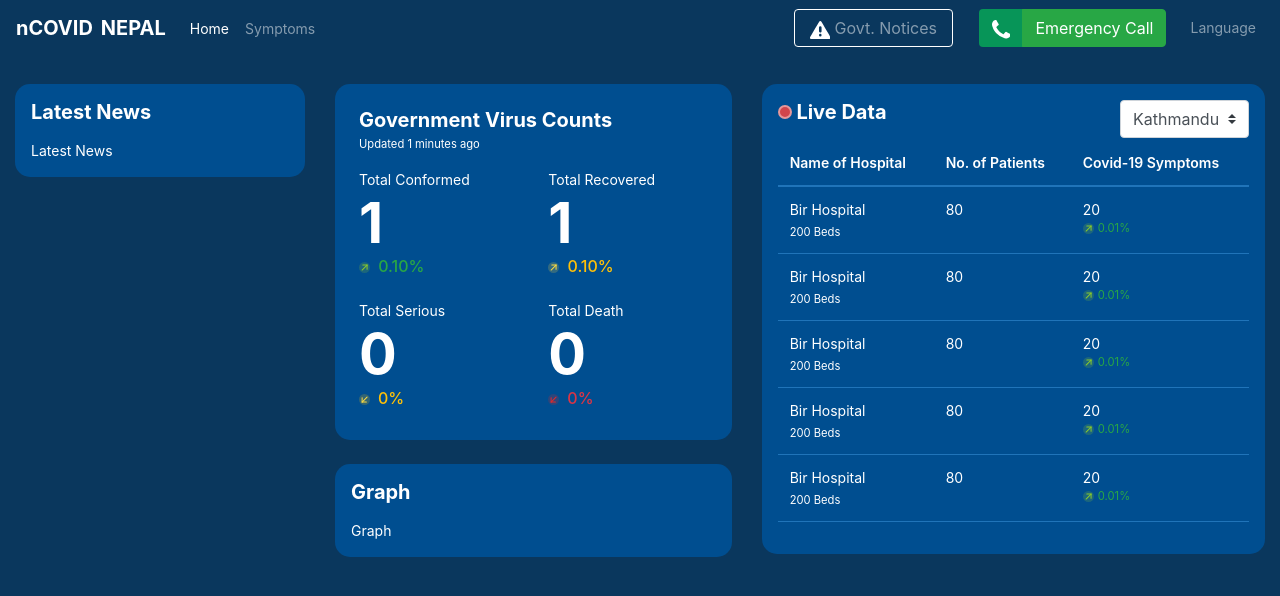
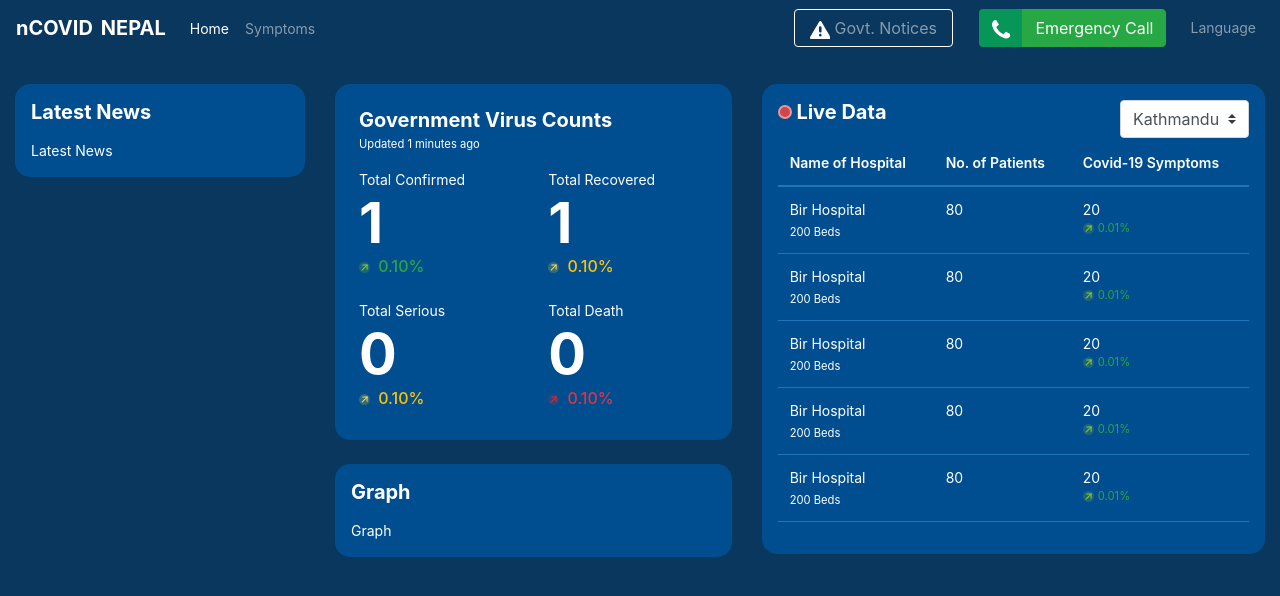
Before and after one commit to Fusemachines/covid-nepal-web, a React (Create React App) app: page / in a window 1280 px wide. Shown: the top 596 px of the page. Built offline with nearby package versions, Linux system fonts and the light colour scheme.

Commit message:
[COV-21] : Separate icons into components

```diff
--- /dev/null
+++ b/src/components/TextCaption/TextCaption.tsx
@@ -0,0 +1,20 @@
+import React, { FC } from 'react';
+import { TextCaptionIcon } from './TextCaptionIcons';
+
+interface ITextCaption {
+  type: string;
+  value: string;
+}
+
+const TextCaption: FC<ITextCaption> = props => {
+  return (
+    <div className={`h6 text-${props.type}`}>
+      <span className="mr-2">
+        <TextCaptionIcon type={props.type} />
+      </span>
+      {props.value}%
+    </div>
+  );
+};
+
+export default TextCaption;
--- /dev/null
+++ b/src/components/TextCaption/TextCaptionIcons.tsx
@@ -0,0 +1,68 @@
+import React, { FC } from 'react';
+
+const colors = {
+  success: '#8aca2b',
+  warning: '#fedb41',
+  danger: '#e42929'
+};
+
+export const TextCaptionIcon: FC<{ type: string }> = ({ type }) => {
+  let color;
+  if (type === 'success') {
+    color = colors.success;
+  } else if (type === 'warning') {
+    color = colors.warning;
+  } else {
+    color = colors.danger;
+  }
+  return (
+    <svg xmlns="http://www.w3.org/2000/svg" width="11.192" height="11" viewBox="0 0 11.192 11">
+      <g id="Group_99" data-name="Group 99" transform="translate(-381 -206)">
+        <circle
+          id="Ellipse_5"
+          data-name="Ellipse 5"
+          cx="5.5"
+          cy="5.5"
+          r="5.5"
+          transform="translate(381 206)"
+          fill={color}
+          opacity="0.2"
+        />
+        <g id="Group_70" data-name="Group 70" transform="translate(219.365 -207.365) rotate(45)">
+          <line
+            id="Line_10"
+            data-name="Line 10"
+            y2="7"
+            transform="translate(414.5 174.5)"
+            fill="none"
+            stroke={color}
+            stroke-linecap="round"
+            stroke-width="1"
+          />
+          <line
+            id="Line_11"
+            data-name="Line 11"
+            x1="3"
+            y2="3"
+            transform="translate(411.5 174.5)"
+            fill="none"
+            stroke={color}
+            stroke-linecap="round"
+            stroke-width="1"
+          />
+          <line
+            id="Line_12"
+            data-name="Line 12"
+            x2="3"
+            y2="3"
+            transform="translate(414.5 174.5)"
+            fill="none"
+            stroke={color}
+            stroke-linecap="round"
+            stroke-width="1"
+          />
+        </g>
+      </g>
+    </svg>
+  );
+};
--- a/src/routes/dashboard/landing/virusCounts/VirusCountsCard.tsx
+++ b/src/routes/dashboard/landing/virusCounts/VirusCountsCard.tsx
@@ -1,5 +1,6 @@
 import React from 'react';
 import { Col, Row } from 'react-bootstrap';
+import TextCaption from 'src/components/TextCaption/TextCaption';
 
 const VirusCountsCard = () => {
   return (
@@ -13,119 +14,16 @@ const VirusCountsCard = () => {
       <div className="clearfix"></div>
       <Row className="mb-3">
         <Col xs="6">
-          <div className="">Total Conformed</div>
+          <div className="">Total Confirmed</div>
           <div className="display-4 font-weight-bold">1</div>
-          <div className="h6 text-success">
-            <span className="mr-2">
-              <svg xmlns="http://www.w3.org/2000/svg" width="11.192" height="11" viewBox="0 0 11.192 11">
-                <g id="Group_99" data-name="Group 99" transform="translate(-381 -206)">
-                  <circle
-                    id="Ellipse_5"
-                    data-name="Ellipse 5"
-                    cx="5.5"
-                    cy="5.5"
-                    r="5.5"
-                    transform="translate(381 206)"
-                    fill="#8aca2b"
-                    opacity="0.2"
-                  />
-                  <g id="Group_70" data-name="Group 70" transform="translate(219.365 -207.365) rotate(45)">
-                    <line
-                      id="Line_10"
-                      data-name="Line 10"
-                      y2="7"
-                      transform="translate(414.5 174.5)"
-                      fill="none"
-                      stroke="#8aca2b"
-                      stroke-linecap="round"
-                      stroke-width="1"
-                    />
-                    <line
-                      id="Line_11"
-                      data-name="Line 11"
-                      x1="3"
-                      y2="3"
-                      transform="translate(411.5 174.5)"
-                      fill="none"
-                      stroke="#8aca2b"
-                      stroke-linecap="round"
-                      stroke-width="1"
-                    />
-                    <line
-                      id="Line_12"
-                      data-name="Line 12"
-                      x2="3"
-                      y2="3"
-                      transform="translate(414.5 174.5)"
-                      fill="none"
-                      stroke="#8aca2b"
-                      stroke-linecap="round"
-                      stroke-width="1"
-                    />
-                  </g>
-                </g>
-              </svg>
-            </span>
-            0.10%
-          </div>
+          <TextCaption type={'success'} value={'0.10'} />
         </Col>
 
         <Col xs="6">
           <div className="">Total Recovered</div>
           <div className="display-4 font-weight-bold">1</div>
-          <div className="h6 text-warning">
-            <span className="mr-2">
-              <svg xmlns="http://www.w3.org/2000/svg" width="11.192" height="11" viewBox="0 0 11.192 11">
-                <g id="Group_100" data-name="Group 100" transform="translate(-557 -206)">
-                  <circle
-                    id="Ellipse_6"
-                    data-name="Ellipse 6"
-                    cx="5.5"
-                    cy="5.5"
-                    r="5.5"
-                    transform="translate(557 206)"
-                    fill="#fedb41"
-                    opacity="0.2"
-                  />
-                  <g id="Group_71" data-name="Group 71" transform="translate(395.365 -207.365) rotate(45)">
-                    <line
-                      id="Line_10"
-                      data-name="Line 10"
-                      y2="7"
-                      transform="translate(414.5 174.5)"
-                      fill="none"
-                      stroke="#fedb41"
-                      stroke-linecap="round"
-                      stroke-width="1"
-                    />
-                    <line
-                      id="Line_11"
-                      data-name="Line 11"
-                      x1="3"
-                      y2="3"
-                      transform="translate(411.5 174.5)"
-                      fill="none"
-                      stroke="#fedb41"
-                      stroke-linecap="round"
-                      stroke-width="1"
-                    />
-                    <line
-                      id="Line_12"
-                      data-name="Line 12"
-                      x2="3"
-                      y2="3"
-                      transform="translate(414.5 174.5)"
-                      fill="none"
-                      stroke="#fedb41"
-                      stroke-linecap="round"
-                      stroke-width="1"
-                    />
-                  </g>
-                </g>
-              </svg>
-            </span>
-            0.10%
-          </div>
+
+          <TextCaption type={'warning'} value={'0.10'} />
         </Col>
       </Row>
 
@@ -133,117 +31,13 @@ const VirusCountsCard = () => {
         <Col xs="6">
           <div className="">Total Serious</div>
           <div className="display-4 font-weight-bold">0</div>
-          <div className="h6 text-warning">
-            <span className="mr-2">
-              <svg xmlns="http://www.w3.org/2000/svg" width="11" height="11.192" viewBox="0 0 11 11.192">
-                <g id="Group_101" data-name="Group 101" transform="translate(-381 -295)">
-                  <circle
-                    id="Ellipse_7"
-                    data-name="Ellipse 7"
-                    cx="5.5"
-                    cy="5.5"
-                    r="5.5"
-                    transform="translate(381 295)"
-                    fill="#ffc400"
-                    opacity="0.2"
-                  />
-                  <g id="Group_72" data-name="Group 72" transform="translate(386.243 305.192) rotate(-135)">
-                    <line
-                      id="Line_10"
-                      data-name="Line 10"
-                      y2="7"
-                      transform="translate(3 0)"
-                      fill="none"
-                      stroke="#fedb41"
-                      stroke-linecap="round"
-                      stroke-width="1"
-                    />
-                    <line
-                      id="Line_11"
-                      data-name="Line 11"
-                      x1="3"
-                      y2="3"
-                      transform="translate(0 0)"
-                      fill="none"
-                      stroke="#fedb41"
-                      stroke-linecap="round"
-                      stroke-width="1"
-                    />
-                    <line
-                      id="Line_12"
-                      data-name="Line 12"
-                      x2="3"
-                      y2="3"
-                      transform="translate(3 0)"
-                      fill="none"
-                      stroke="#fedb41"
-                      stroke-linecap="round"
-                      stroke-width="1"
-                    />
-                  </g>
-                </g>
-              </svg>
-            </span>
-            0%
-          </div>
+          <TextCaption type={'warning'} value={'0.10'} />
         </Col>
 
         <Col xs="6">
           <div className="">Total Death</div>
           <div className="display-4 font-weight-bold">0</div>
-          <div className="h6 text-danger">
-            <span className="mr-2">
-              <svg xmlns="http://www.w3.org/2000/svg" width="11" height="11.192" viewBox="0 0 11 11.192">
-                <g id="Group_102" data-name="Group 102" transform="translate(-558 -295)">
-                  <circle
-                    id="Ellipse_8"
-                    data-name="Ellipse 8"
-                    cx="5.5"
-                    cy="5.5"
-                    r="5.5"
-                    transform="translate(558 295)"
-                    fill="#e42929"
-                    opacity="0.2"
-                  />
-                  <g id="Group_73" data-name="Group 73" transform="translate(563.243 305.192) rotate(-135)">
-                    <line
-                      id="Line_10"
-                      data-name="Line 10"
-                      y2="7"
-                      transform="translate(3 0)"
-                      fill="none"
-                      stroke="#e42929"
-                      stroke-linecap="round"
-                      stroke-width="1"
-                    />
-                    <line
-                      id="Line_11"
-                      data-name="Line 11"
-                      x1="3"
-                      y2="3"
-                      transform="translate(0 0)"
-                      fill="none"
-                      stroke="#e42929"
-                      stroke-linecap="round"
-                      stroke-width="1"
-                    />
-                    <line
-                      id="Line_12"
-                      data-name="Line 12"
-                      x2="3"
-                      y2="3"
-                      transform="translate(3 0)"
-                      fill="none"
-                      stroke="#e42929"
-                      stroke-linecap="round"
-                      stroke-width="1"
-                    />
-                  </g>
-                </g>
-              </svg>
-            </span>
-            0%
-          </div>
+          <TextCaption type={'danger'} value={'0.10'} />
         </Col>
       </Row>
     </div>
```
